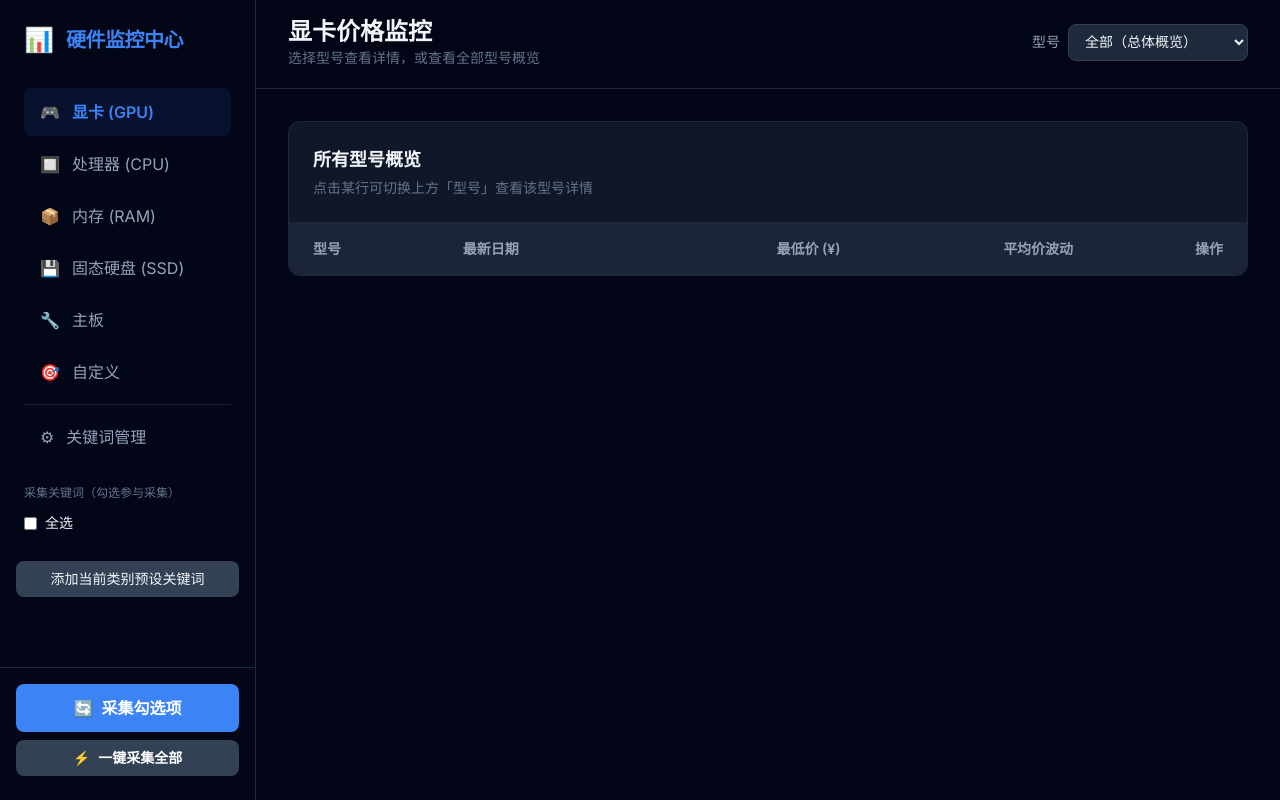
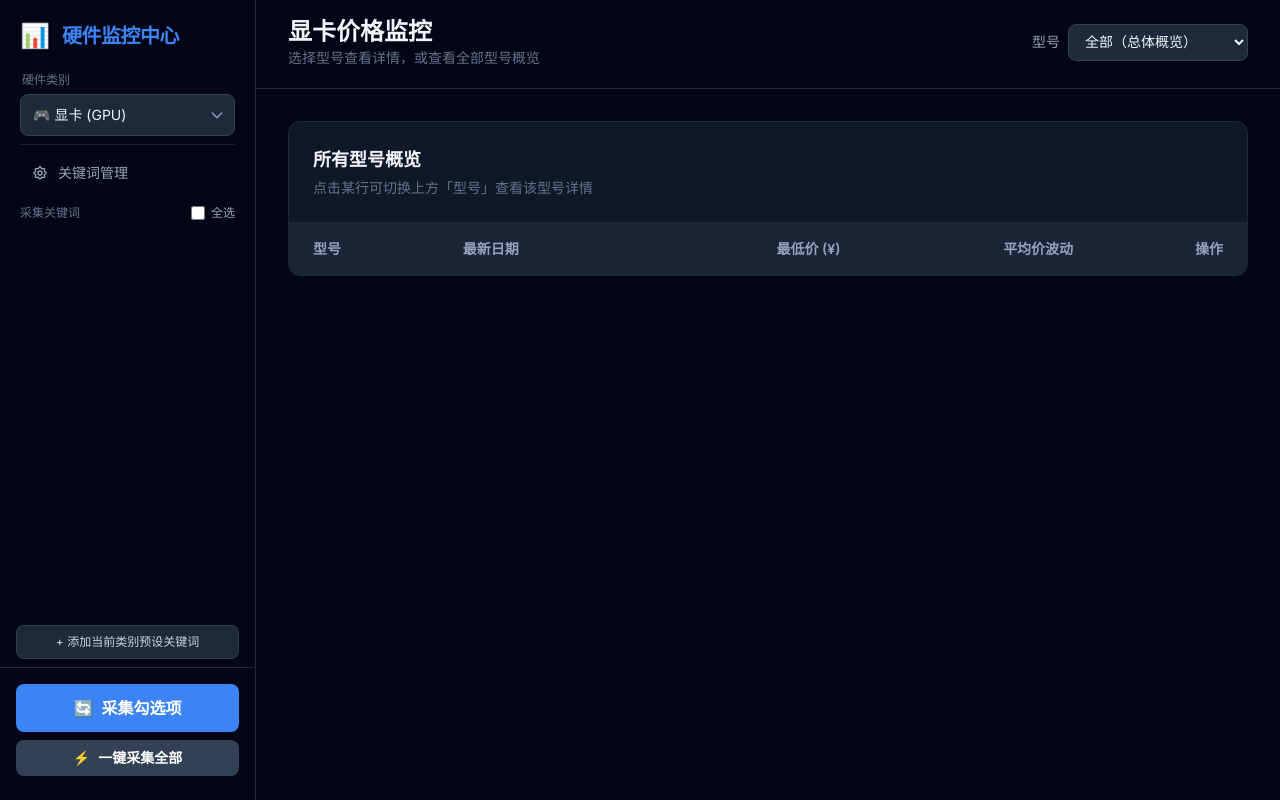
Before and after one commit to gunONsword/price-searcher, a Django app: page /dashboard/ in a window 1280 px wide. Run offline with Django 5.2, Linux system fonts and the light colour scheme; data that the repository does not hold is empty; some libraries are stand-ins or nearby versions.

Commit message:
ui: replace category nav list with compact dropdown to expand keyword checklist
- Category nav links replaced with a styled <select> dropdown
- Keyword checklist now fills all remaining sidebar space (removed max-h-40 cap)
- Each checklist item has larger touch target (py-2, hover bg, accent color checkbox)
- Manage link styled with gear icon below dropdown

Co-Authored-By: Claude Sonnet 4.6 <noreply@anthropic.com>

```diff
--- a/price_searcher/price/templates/price/dashboard.html
+++ b/price_searcher/price/templates/price/dashboard.html
@@ -23,8 +23,9 @@
 
   <!-- Sidebar -->
   <aside id="sidebar" class="fixed inset-y-0 left-0 z-40 w-64 border-r border-slate-800 flex flex-col h-screen bg-slate-950 transition-transform duration-300 -translate-x-full md:translate-x-0 md:sticky md:top-0 md:z-auto">
-    <div class="p-6">
-      <div class="flex items-center justify-between mb-8">
+    <!-- Header -->
+    <div class="p-5 pb-3 flex-shrink-0">
+      <div class="flex items-center justify-between mb-5">
         <div class="flex items-center gap-3 text-primary">
           <span class="text-2xl">📊</span>
           <h1 class="text-xl font-bold tracking-tight">硬件监控中心</h1>
@@ -33,29 +34,43 @@
           <svg class="w-5 h-5" fill="none" stroke="currentColor" viewBox="0 0 24 24"><path stroke-linecap="round" stroke-linejoin="round" stroke-width="2" d="M6 18L18 6M6 6l12 12"/></svg>
         </button>
       </div>
-      <nav class="space-y-1" id="categoryNav">
-        <a class="nav-category flex items-center gap-3 px-4 py-3 rounded-lg bg-primary/10 text-primary font-semibold cursor-pointer" href="#" data-category="gpu"><span>🎮</span><span>显卡 (GPU)</span></a>
-        <a class="nav-category flex items-center gap-3 px-4 py-3 rounded-lg text-slate-400 hover:bg-slate-800 hover:text-slate-200 cursor-pointer" href="#" data-category="cpu"><span>🔲</span><span>处理器 (CPU)</span></a>
-        <a class="nav-category flex items-center gap-3 px-4 py-3 rounded-lg text-slate-400 hover:bg-slate-800 hover:text-slate-200 cursor-pointer" href="#" data-category="ram"><span>📦</span><span>内存 (RAM)</span></a>
-        <a class="nav-category flex items-center gap-3 px-4 py-3 rounded-lg text-slate-400 hover:bg-slate-800 hover:text-slate-200 cursor-pointer" href="#" data-category="ssd"><span>💾</span><span>固态硬盘 (SSD)</span></a>
-        <a class="nav-category flex items-center gap-3 px-4 py-3 rounded-lg text-slate-400 hover:bg-slate-800 hover:text-slate-200 cursor-pointer" href="#" data-category="motherboard"><span>🔧</span><span>主板</span></a>
-        <a class="nav-category flex items-center gap-3 px-4 py-3 rounded-lg text-slate-400 hover:bg-slate-800 hover:text-slate-200 cursor-pointer" href="#" data-category="custom"><span>🎯</span><span>自定义</span></a>
-      </nav>
-      <!-- Manage nav -->
+      <!-- Category dropdown -->
+      <p class="text-slate-500 text-xs font-medium mb-1.5 px-0.5">硬件类别</p>
+      <div class="relative">
+        <select id="categorySelect" class="w-full appearance-none bg-slate-800 border border-slate-700 rounded-lg px-3 py-2.5 pr-9 text-sm text-slate-100 cursor-pointer focus:ring-2 focus:ring-primary focus:outline-none transition-colors hover:border-slate-600">
+          <option value="gpu">🎮 显卡 (GPU)</option>
+          <option value="cpu">🔲 处理器 (CPU)</option>
+          <option value="ram">📦 内存 (RAM)</option>
+          <option value="ssd">💾 固态硬盘 (SSD)</option>
+          <option value="motherboard">🔧 主板</option>
+          <option value="custom">🎯 自定义</option>
+        </select>
+        <div class="pointer-events-none absolute inset-y-0 right-2.5 flex items-center">
+          <svg class="w-4 h-4 text-slate-400" fill="none" stroke="currentColor" viewBox="0 0 24 24"><path stroke-linecap="round" stroke-linejoin="round" stroke-width="2" d="M19 9l-7 7-7-7"/></svg>
+        </div>
+      </div>
+      <!-- Manage link -->
       <div class="mt-2 pt-2 border-t border-slate-700/50">
-        <a id="manageNavBtn" class="flex items-center gap-3 px-4 py-3 rounded-lg text-slate-400 hover:bg-slate-800 hover:text-slate-200 cursor-pointer" href="#">
-          <span>⚙</span><span>关键词管理</span>
+        <a id="manageNavBtn" class="flex items-center gap-2.5 px-3 py-2.5 rounded-lg text-slate-400 hover:bg-slate-800 hover:text-slate-200 cursor-pointer text-sm transition-colors" href="#">
+          <svg class="w-4 h-4 flex-shrink-0" fill="none" stroke="currentColor" viewBox="0 0 24 24"><path stroke-linecap="round" stroke-linejoin="round" stroke-width="2" d="M10.325 4.317c.426-1.756 2.924-1.756 3.35 0a1.724 1.724 0 002.573 1.066c1.543-.94 3.31.826 2.37 2.37a1.724 1.724 0 001.065 2.572c1.756.426 1.756 2.924 0 3.35a1.724 1.724 0 00-1.066 2.573c.94 1.543-.826 3.31-2.37 2.37a1.724 1.724 0 00-2.572 1.065c-.426 1.756-2.924 1.756-3.35 0a1.724 1.724 0 00-2.573-1.066c-1.543.94-3.31-.826-2.37-2.37a1.724 1.724 0 00-1.065-2.572c-1.756-.426-1.756-2.924 0-3.35a1.724 1.724 0 001.066-2.573c-.94-1.543.826-3.31 2.37-2.37.996.608 2.296.07 2.572-1.065z"/><circle cx="12" cy="12" r="3" stroke-linecap="round" stroke-linejoin="round" stroke-width="2"/></svg>
+          <span>关键词管理</span>
         </a>
       </div>
     </div>
-    <div class="px-4 flex-1 overflow-y-auto custom-scrollbar" id="sidebarBottomArea">
-      <p class="text-slate-500 text-xs font-medium mb-2 px-2">采集关键词（勾选参与采集）</p>
-      <label class="flex items-center gap-2 px-2 py-1 cursor-pointer text-sm"><input type="checkbox" id="selectAllKeywords" class="rounded"/> 全选</label>
-      <div id="keywordCheckList" class="max-h-40 overflow-y-auto space-y-0.5 py-2"></div>
-      <div id="seedBtnWrapper">
-        <button type="button" id="seedKeywordsBtn" class="w-full mt-2 py-2 px-3 rounded-lg bg-slate-700 hover:bg-slate-600 text-sm">添加当前类别预设关键词</button>
+
+    <!-- Keyword checklist — flex-1 fills all remaining space -->
+    <div class="flex flex-col flex-1 min-h-0 px-4 pb-2" id="sidebarBottomArea">
+      <div class="flex items-center justify-between mb-2 px-1 flex-shrink-0">
+        <p class="text-slate-500 text-xs font-medium">采集关键词</p>
+        <label class="flex items-center gap-1.5 cursor-pointer text-xs text-slate-400 hover:text-slate-200 select-none">
+          <input type="checkbox" id="selectAllKeywords" class="rounded w-3.5 h-3.5 accent-primary"/> 全选
+        </label>
       </div>
-      <div id="seedCustomMsg" class="hidden mt-2 px-2">
+      <div id="keywordCheckList" class="flex-1 overflow-y-auto custom-scrollbar space-y-0.5 min-h-0"></div>
+      <div class="flex-shrink-0 pt-2" id="seedBtnWrapper">
+        <button type="button" id="seedKeywordsBtn" class="w-full py-2 px-3 rounded-lg bg-slate-800 hover:bg-slate-700 border border-slate-700/80 text-slate-300 text-xs transition-colors">+ 添加当前类别预设关键词</button>
+      </div>
+      <div id="seedCustomMsg" class="hidden flex-shrink-0 pt-2 px-1">
         <p class="text-xs text-slate-500">自定义类别暂无预设关键词。</p>
         <button type="button" id="goManageFromSeedBtn" class="text-xs text-primary hover:underline mt-1">前往关键词管理页面添加 →</button>
       </div>
@@ -360,16 +375,8 @@
     function setCategoryNavActive(cat) {
       currentCategory = cat || "gpu";
       currentView = "category";
-      document.querySelectorAll(".nav-category").forEach(function (a) {
-        var isActive = a.getAttribute("data-category") === currentCategory;
-        a.classList.toggle("bg-primary/10", isActive);
-        a.classList.toggle("text-primary", isActive);
-        a.classList.toggle("font-semibold", isActive);
-        a.classList.toggle("text-slate-400", !isActive);
-        a.classList.toggle("hover:bg-slate-800", !isActive);
-        a.classList.toggle("hover:text-slate-200", !isActive);
-      });
-      // Deactivate manage button
+      var sel = document.getElementById("categorySelect");
+      if (sel) sel.value = currentCategory;
       var mb = document.getElementById("manageNavBtn");
       mb.classList.remove("bg-primary/10", "text-primary", "font-semibold");
       mb.classList.add("text-slate-400");
@@ -377,10 +384,6 @@
 
     function setManageNavActive() {
       currentView = "manage";
-      document.querySelectorAll(".nav-category").forEach(function (a) {
-        a.classList.remove("bg-primary/10", "text-primary", "font-semibold");
-        a.classList.add("text-slate-400");
-      });
       var mb = document.getElementById("manageNavBtn");
       mb.classList.add("bg-primary/10", "text-primary", "font-semibold");
       mb.classList.remove("text-slate-400");
@@ -731,9 +734,9 @@
       keywordCheckList.innerHTML = "";
       allKeywords.forEach(function (kw) {
         var label = document.createElement("label");
-        label.className = "flex items-center gap-2 px-2 py-0.5 cursor-pointer text-sm";
+        label.className = "flex items-center gap-2.5 px-2 py-2 rounded-lg cursor-pointer text-sm hover:bg-slate-800/60 transition-colors select-none";
         var cb = document.createElement("input");
-        cb.type = "checkbox"; cb.className = "kw-cb rounded";
+        cb.type = "checkbox"; cb.className = "kw-cb rounded w-3.5 h-3.5 accent-primary flex-shrink-0";
         cb.value = kw.name; cb.checked = true;
         label.appendChild(cb);
         label.appendChild(document.createTextNode(kw.name));
@@ -747,19 +750,13 @@
       switchView();
     }
 
-    // ─── Category nav clicks ──────────────────────────────────────────────────
-    document.querySelectorAll(".nav-category").forEach(function (a) {
-      a.addEventListener("click", function (e) {
-        e.preventDefault();
-        var cat = a.getAttribute("data-category");
-        if (cat) {
-          currentCategory = cat;
-          modelSelect.value = "";
-          setCategoryNavActive(cat);
-          loadDashboard();
-        }
-        closeSidebar();
-      });
+    // ─── Category dropdown ────────────────────────────────────────────────────
+    document.getElementById("categorySelect").addEventListener("change", function () {
+      currentCategory = this.value;
+      modelSelect.value = "";
+      setCategoryNavActive(currentCategory);
+      loadDashboard();
+      closeSidebar();
     });
 
     // ─── Manage nav click ─────────────────────────────────────────────────────
```
